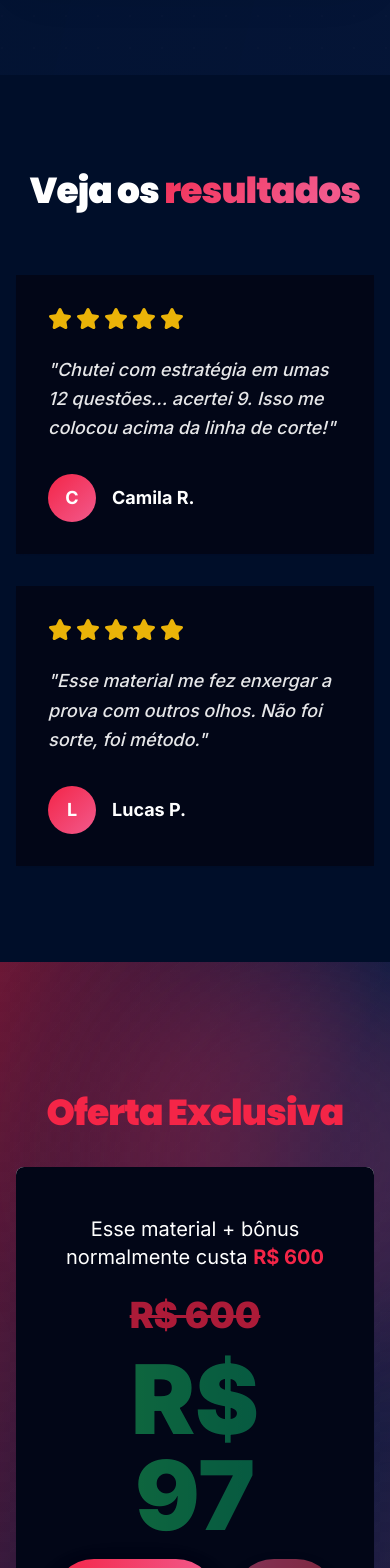
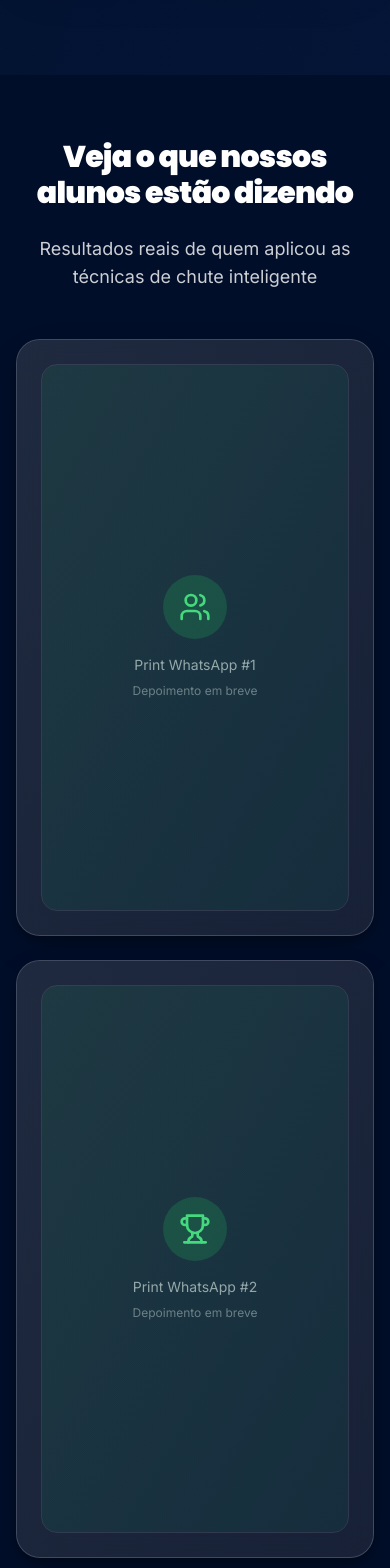
Before and after one commit to shamirpontes/tecnicasdechute, a React (Vite) app: page / in a window 390 px wide. Shown: the part 5740-7308 px from the top of the page. Built offline with nearby package versions, Linux system fonts and the light colour scheme.

Commit message:
Add testimonial section
Create a testimonial section above the exclusive offer section, designed to display WhatsApp conversation screenshots.

```diff
--- a/src/pages/Index.tsx
+++ b/src/pages/Index.tsx
@@ -220,36 +220,77 @@ const Index = () => {
       </section>
 
       {/* Seção Depoimentos */}
-      <section className="py-24 px-4 relative z-10">
+      <section className="py-16 sm:py-24 px-4 relative z-10">
         <div className="max-w-7xl mx-auto">
-          <h2 className="text-4xl md:text-5xl font-black font-poppins text-center mb-16 text-white">
-            Veja os <span className="text-gradient-premium animate-gradient-shift">resultados</span>
-          </h2>
-          <div className="grid grid-cols-1 md:grid-cols-2 gap-8">
-            {[{
-            name: "Camila R.",
-            text: "Chutei com estratégia em umas 12 questões… acertei 9. Isso me colocou acima da linha de corte!",
-            rating: 5
-          }, {
-            name: "Lucas P.",
-            text: "Esse material me fez enxergar a prova com outros olhos. Não foi sorte, foi método.",
-            rating: 5
-          }].map((testimonial, index) => <Card key={index} className="glass-card hover-lift border-0 cinematic-shadow group color-bleed">
-                <CardContent className="p-8 bg-slate-950">
-                  <div className="flex items-center gap-1 mb-6">
-                    {[...Array(testimonial.rating)].map((_, i) => <Star key={i} className="w-6 h-6 fill-yellow-500 text-yellow-500" />)}
+          <div className="text-center mb-12 sm:mb-16">
+            <h2 className="text-3xl sm:text-4xl md:text-5xl font-black font-poppins mb-6 text-white">
+              Veja o que nossos alunos estão dizendo
+            </h2>
+            <p className="text-lg sm:text-xl text-white/80 max-w-3xl mx-auto">
+              Resultados reais de quem aplicou as técnicas de chute inteligente
+            </p>
+          </div>
+
+          {/* Grid responsivo para os prints de WhatsApp */}
+          <div className="grid grid-cols-1 md:grid-cols-2 lg:grid-cols-3 gap-6 sm:gap-8">
+            {/* Placeholder para Print 1 */}
+            <div className="glass-card rounded-3xl overflow-hidden cinematic-shadow hover-lift group">
+              <div className="bg-gradient-to-br from-slate-800/50 to-slate-900/50 p-6 sm:p-8">
+                <div className="aspect-[9/16] bg-whatsapp-bg rounded-2xl border border-white/10 flex items-center justify-center relative overflow-hidden">
+                  <div className="absolute inset-0 bg-gradient-to-br from-green-500/10 to-emerald-600/10"></div>
+                  <div className="text-center p-4">
+                    <div className="w-16 h-16 bg-green-500/20 rounded-full flex items-center justify-center mx-auto mb-4">
+                      <Users className="w-8 h-8 text-green-400" />
+                    </div>
+                    <p className="text-white/60 text-sm">Print WhatsApp #1</p>
+                    <p className="text-white/40 text-xs mt-2">Depoimento em breve</p>
                   </div>
-                  <p className="text-white/90 mb-8 leading-relaxed text-lg font-medium italic">"{testimonial.text}"</p>
-                  <div className="flex items-center gap-4">
-                    <div className="w-12 h-12 bg-gradient-to-br from-crimson-primary to-rose-accent rounded-full flex items-center justify-center soft-glow">
-                      <span className="text-white font-bold text-lg">{testimonial.name.charAt(0)}</span>
+                </div>
+              </div>
+            </div>
+
+            {/* Placeholder para Print 2 */}
+            <div className="glass-card rounded-3xl overflow-hidden cinematic-shadow hover-lift group">
+              <div className="bg-gradient-to-br from-slate-800/50 to-slate-900/50 p-6 sm:p-8">
+                <div className="aspect-[9/16] bg-whatsapp-bg rounded-2xl border border-white/10 flex items-center justify-center relative overflow-hidden">
+                  <div className="absolute inset-0 bg-gradient-to-br from-green-500/10 to-emerald-600/10"></div>
+                  <div className="text-center p-4">
+                    <div className="w-16 h-16 bg-green-500/20 rounded-full flex items-center justify-center mx-auto mb-4">
+                      <Trophy className="w-8 h-8 text-green-400" />
                     </div>
-                    <div>
-                      <div className="font-bold text-white text-lg">{testimonial.name}</div>
+                    <p className="text-white/60 text-sm">Print WhatsApp #2</p>
+                    <p className="text-white/40 text-xs mt-2">Depoimento em breve</p>
+                  </div>
+                </div>
+              </div>
+            </div>
+
+            {/* Placeholder para Print 3 */}
+            <div className="glass-card rounded-3xl overflow-hidden cinematic-shadow hover-lift group md:col-span-2 lg:col-span-1">
+              <div className="bg-gradient-to-br from-slate-800/50 to-slate-900/50 p-6 sm:p-8">
+                <div className="aspect-[9/16] bg-whatsapp-bg rounded-2xl border border-white/10 flex items-center justify-center relative overflow-hidden">
+                  <div className="absolute inset-0 bg-gradient-to-br from-green-500/10 to-emerald-600/10"></div>
+                  <div className="text-center p-4">
+                    <div className="w-16 h-16 bg-green-500/20 rounded-full flex items-center justify-center mx-auto mb-4">
+                      <Heart className="w-8 h-8 text-green-400" />
                     </div>
+                    <p className="text-white/60 text-sm">Print WhatsApp #3</p>
+                    <p className="text-white/40 text-xs mt-2">Depoimento em breve</p>
                   </div>
-                </CardContent>
-              </Card>)}
+                </div>
+              </div>
+            </div>
+          </div>
+
+          {/* Call to action adicional */}
+          <div className="text-center mt-12 sm:mt-16">
+            <div className="glass-card p-6 sm:p-8 rounded-3xl cinematic-shadow max-w-4xl mx-auto">
+              <p className="text-lg sm:text-xl text-white/90 leading-relaxed">
+                <span className="text-green-400 font-bold">Estes são apenas alguns</span> dos resultados que nossos alunos
+                conquistaram aplicando as técnicas de chute inteligente.
+                <span className="text-gradient-premium font-semibold"> E você pode ser o próximo!</span>
+              </p>
+            </div>
           </div>
         </div>
       </section>
```
